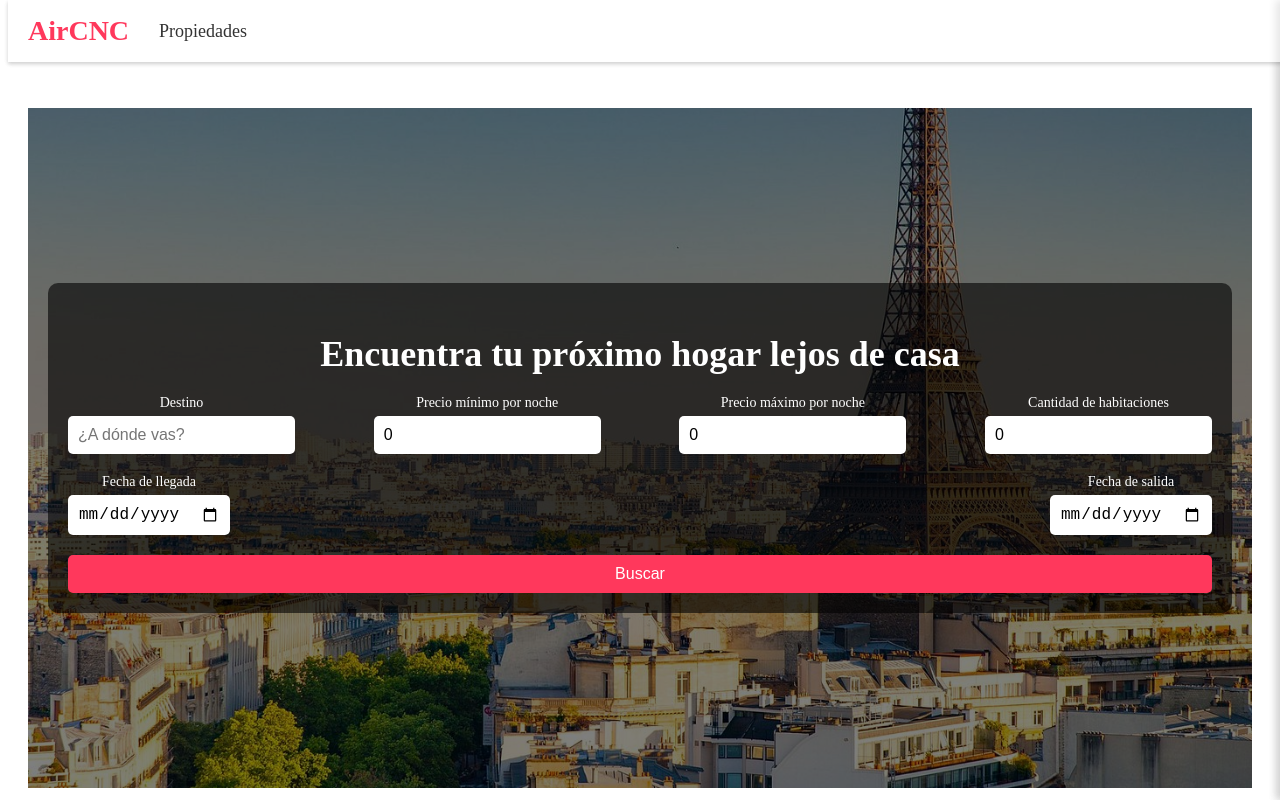
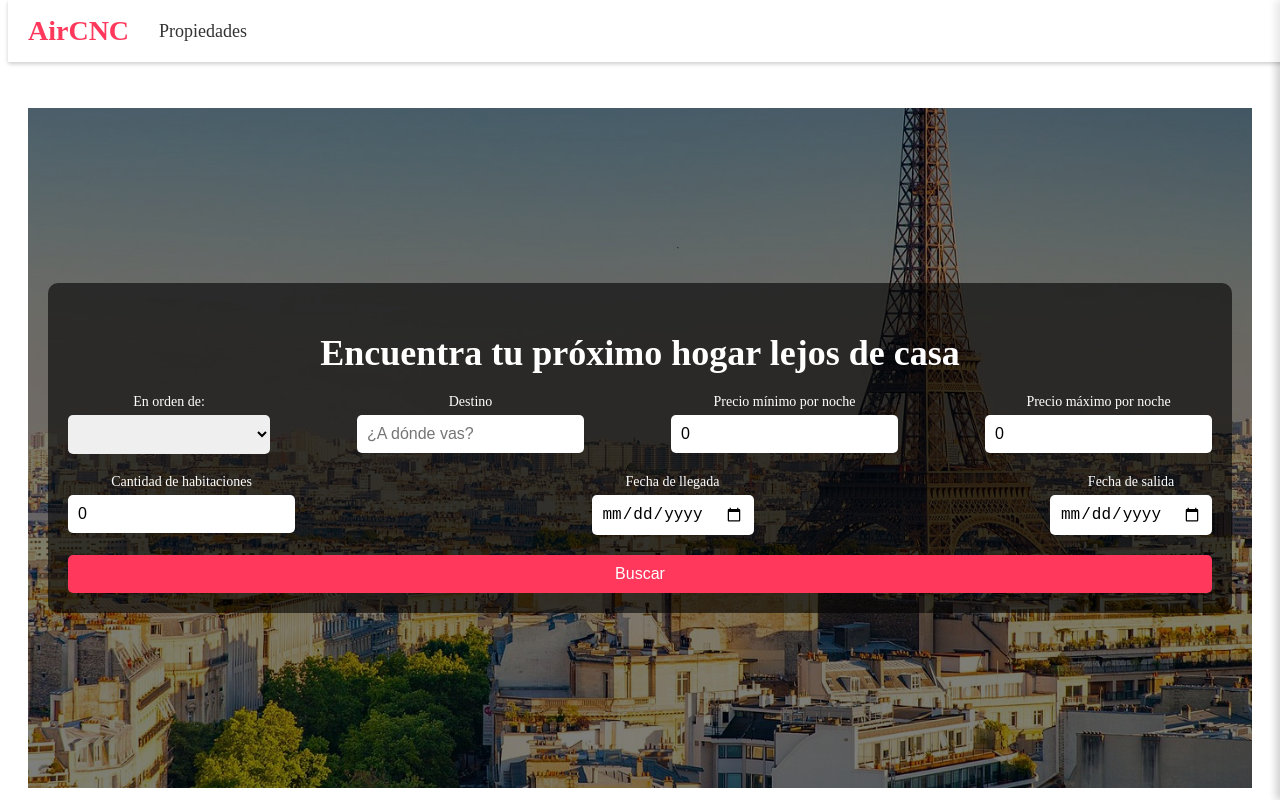
Before and after one commit to MvillaR2910/proyecto_desarrollo_YSM, an Angular app: page /viviendas in a window 1280 px wide. Shown: the top 800 px of the page. Built offline with nearby package versions, Linux system fonts and the light colour scheme.

Commit message:
ordenar viviendas agregado

```diff
--- a/src/app/models/property.model.ts
+++ b/src/app/models/property.model.ts
@@ -8,7 +8,7 @@ export interface Property {
 interface Reserva {
     fechaInicio: string;  // Formato de fecha 'YYYY-MM-DD'
     fechaFin: string;     // Formato de fecha 'YYYY-MM-DD'
-  }
+}
 
 export interface Vivienda {
 
@@ -23,7 +23,9 @@ export interface Vivienda {
     banos: number;
     capacidadMaxima: number;
     fotos: string[];
-    reservas:Reserva[]
+    reservas: Reserva[]
 
 
 }
+
+export type Ordenar = "Precio"|"Habitaciones"
--- a/src/app/profile/profile.component.ts
+++ b/src/app/profile/profile.component.ts
@@ -19,7 +19,6 @@ export class ProfileComponent {
   };
 
   ngOnInit() {
-    console.log("Estilos aplicados", document.styleSheets);
     const storedUserData = sessionStorage.getItem('usuario');
     if (storedUserData) {
       this.userData = JSON.parse(storedUserData);
@@ -36,7 +35,6 @@ export class ProfileComponent {
   }
 
   updateProfile() {
-    console.log(this.userData)
 
     localStorage.setItem(this.userData.email, JSON.stringify(this.userData));
     sessionStorage.setItem('usuario', JSON.stringify(this.userData))
--- a/src/app/services/vivienda.service.ts
+++ b/src/app/services/vivienda.service.ts
@@ -1,5 +1,5 @@
 import { Injectable } from '@angular/core';
-import { Vivienda } from '../models/property.model';
+import { Ordenar, Vivienda } from '../models/property.model';
 
 
 @Injectable({
@@ -137,8 +137,9 @@ export class ViviendaService {
     localStorage.setItem(this.keyName, JSON.stringify(this.viviendas))
   }
 
-  buscarVivienda(query: string, minPrecio: number, maxPrecio: number, habitaciones: number): Vivienda[] {
-    return this.viviendas.filter(vivienda => {
+  buscarVivienda(query: string, minPrecio: number, maxPrecio: number, habitaciones: number, ordenar: Ordenar | null): Vivienda[] {
+
+    const filtroVivendas = this.viviendas.filter(vivienda => {
       // Comprobar que coincida con la dirección, ciudad o país
       const coincideDireccion = query ? vivienda.direccion.toLowerCase().includes(query.toLowerCase()) : true;
       const coincideCiudad = query ? vivienda.ciudad.toLowerCase().includes(query.toLowerCase()) : true;
@@ -146,15 +147,25 @@ export class ViviendaService {
 
       // Verificar que la vivienda esté dentro del rango de precios
       const coincidePrecio = vivienda.precioNoche >= minPrecio && vivienda.precioNoche <= maxPrecio;
-      console.log(minPrecio, maxPrecio);
 
       // Verificar que el número de habitaciones coincida
       const coincideHabitaciones = vivienda.habitaciones >= habitaciones;
-      console.log(coincidePrecio,coincideHabitaciones);
+
 
       // Solo devolver las viviendas que cumplan con todos los criterios
-      return (coincideDireccion || coincideCiudad || coincidePais)&& coincidePrecio && coincideHabitaciones;
+      return (coincideDireccion || coincideCiudad || coincidePais) && coincidePrecio && coincideHabitaciones;
     });
+
+    return this.ordenarViviendas(filtroVivendas, ordenar)
+
+  }
+
+  ordenarViviendas(viviendas: Vivienda[], ordenar: Ordenar | null): Vivienda[] {
+    if (ordenar != null) {
+      ordenar === "Precio" ? viviendas.sort((a, b) => a.precioNoche - b.precioNoche) : null
+      ordenar === "Habitaciones" ? viviendas.sort((a, b) => a.habitaciones - b.habitaciones) : null
+    }
+    return viviendas
   }
 
 }
--- a/src/app/signup/signup.component.ts
+++ b/src/app/signup/signup.component.ts
@@ -1,15 +1,15 @@
 import { Component } from '@angular/core';
 import { FormsModule } from '@angular/forms';
-import { RouterModule } from '@angular/router'; // Importa RouterModule
+import { RouterModule } from '@angular/router';
 import { FooterComponent } from "../layout/footer/footer.component";
 import { Router } from '@angular/router';
 
 @Component({
     selector: 'app-signup',
     standalone: true,
-    imports: [FormsModule, RouterModule, FooterComponent], // Agrega RouterModule aquí
+    imports: [FormsModule, RouterModule, FooterComponent],
     templateUrl: './signup.component.html',
-    styleUrls: ['./signup.component.css'] // Corrige 'styleUrl' a 'styleUrls'
+    styleUrls: ['./signup.component.css']
 })
 export class SignupComponent {
     nombre = "";
--- a/src/app/vivienda/vivienda.component.css
+++ b/src/app/vivienda/vivienda.component.css
@@ -125,6 +125,13 @@ main {
     border: none;
     border-radius: 5px;
 }
+.form-group select {
+    padding: 10px;
+    font-size: 16px;
+    border: none;
+    border-radius: 5px;
+}
+
 
 .search-form button {
     padding: 10px 20px;
--- a/src/app/vivienda/vivienda.component.html
+++ b/src/app/vivienda/vivienda.component.html
@@ -5,7 +5,19 @@
     <section class="hero">
         <div class="hero-content">
             <h1>Encuentra tu próximo hogar lejos de casa</h1>
-            <form (submit)="buscarViviendas($event)" class="search-form">
+            <form (submit)="buscarViviendas()" class="search-form">
+
+
+                <div class="form-group">
+                    <label for="elementos">En orden de:</label>
+                    <select id="elementos" [(ngModel)] = "seleccion" name="seleccion">
+                        <option disabled selected>Seleccione una opción</option>
+                        @for (elemento of ordenar; track $index) {
+                            <option [value]="elemento">{{elemento}}</option>
+                        }
+                    </select>
+                </div>
+
                 <div class="form-group">
                     <label for="query">Destino</label>
                     <input [(ngModel)]="query" name="query" type="text" placeholder="¿A dónde vas?">
--- a/src/app/vivienda/vivienda.component.ts
+++ b/src/app/vivienda/vivienda.component.ts
@@ -20,6 +20,8 @@ export class ViviendaComponent {
   minPrecio = 0
   habitaciones = 0
   viviendas: Vivienda[] = []
+  ordenar = ["Precio","Habitaciones"]
+  seleccion = null
 
   constructor(private router: Router, private viviendaService: ViviendaService) {
     this.viviendas = this.viviendaService.getViviendas()
@@ -33,8 +35,8 @@ export class ViviendaComponent {
     return this.viviendas.slice(0, 2)
   }
 
-  buscarViviendas(event: Event) {
-    this.viviendas = this.viviendaService.buscarVivienda(this.query, this.minPrecio,this.maxPrecio == 0 ? Number.MAX_VALUE : this.maxPrecio,  this.habitaciones)
+  buscarViviendas() {
+    this.viviendas = this.viviendaService.buscarVivienda(this.query, this.minPrecio,this.maxPrecio == 0 ? Number.MAX_VALUE : this.maxPrecio,  this.habitaciones, this.seleccion)
   }
   obetenerViviendas() {
     return this.viviendas
```
